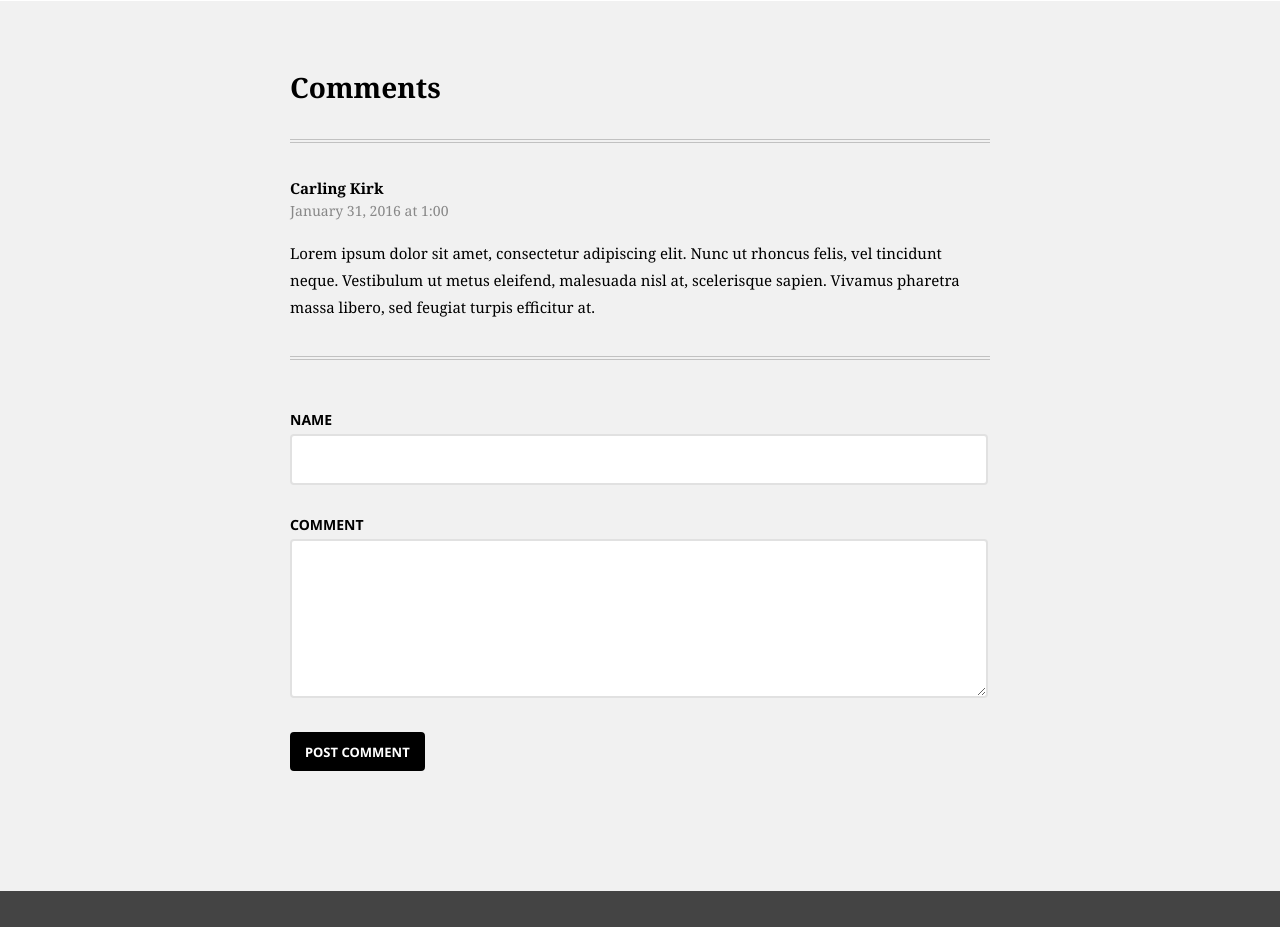
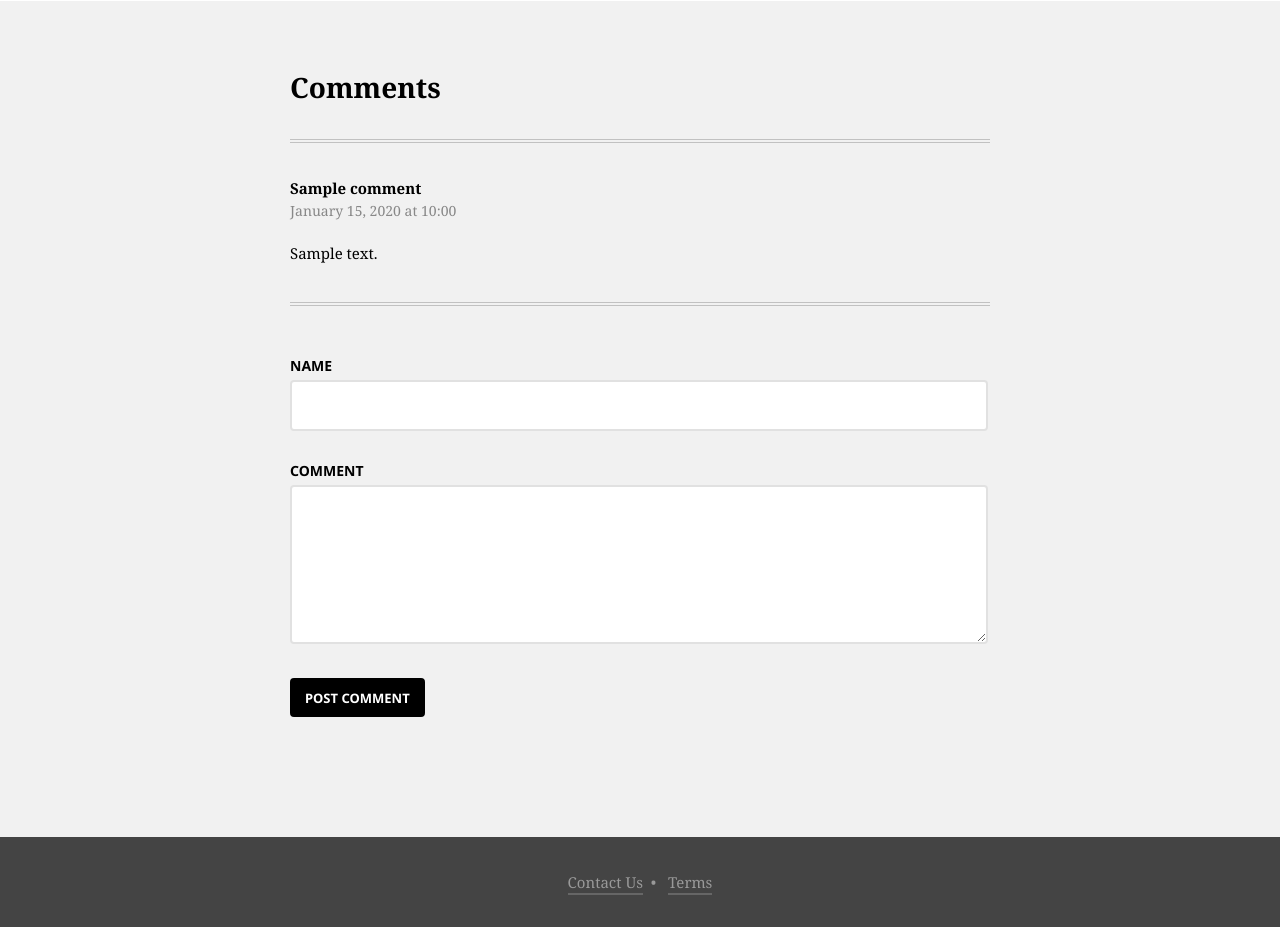
Before and after one commit to ChapmanCheng/phptd_slim-blog, a PHP site: template templates/detail.twig in a window 1280 px wide. Shown: the part 526-1453 px from the top of the page. Run offline with PHP 8.4, Linux system fonts and the light colour scheme; the template is opened without the code that fills it: most values are stand-ins (such as "Sample title", 1, 10 or a date in 2020); some libraries are stand-ins or nearby versions.

Commit message:
complete details and new comments page

```diff
--- a/templates/detail.twig
+++ b/templates/detail.twig
@@ -11,7 +11,7 @@
                     <time datetime="{{ post.date }}">{{ func.dateString(post.date) }}</time>
                     <div class="entry">
                         <p>{{ post.body|nl2br }}</p>
-                        <p><a class="link" href="/edit/{{ post.id }}">Edit Entry</a></p>
+                        <p><a class="link" href="/edit?id={{ post.id }}">Edit Entry</a></p>
                     </div>
                 </article>
             </div>
@@ -20,18 +20,20 @@
     <section class="entry-comments">
         <div class="container">
                 <h2>Comments</h2>
-                <div class="comment">
-                    <strong>Carling Kirk</strong>
-                    <time datetime="2016-01-31 1:00">January 31, 2016 at 1:00</time>
-                    <p>Lorem ipsum dolor sit amet, consectetur adipiscing elit. Nunc ut rhoncus felis, vel tincidunt neque. Vestibulum ut metus eleifend, malesuada nisl at, scelerisque sapien. Vivamus pharetra massa libero, sed feugiat turpis efficitur at.</p>
-                </div>
+                {% for comment in comments %}
+                    <div class="comment" data-commentID="{{ comment.id }}">
+                        <strong>{{ comment.name }}</strong>
+                        <time datetime="{{ comment.created_at }}">{{ func.dateString(comment.created_at) }}</time>
+                        <p>{{ comment.body|nl2br }}</p>
+                    </div>
+                {% endfor %}
                 <div class="new-comment">
-                    <form>
-                            <label for="name"> Name</label>
-                            <input type="text" name="name"><br>
-                            <label for="comment">Comment</label>
-                            <textarea rows="5" name="comment"></textarea>
-                            <input type="submit" value="Post Comment" class="button">
+                    <form action="{{ path }}?id={{post.id}}" method="POST">
+                        <label for="name">Name</label>
+                        <input type="text" name="name"><br>
+                        <label for="body">Comment</label>
+                        <textarea rows="5" name="body"></textarea>
+                        <input type="submit" value="Post Comment" class="button">
                     </form>
                 </div>
         </div>
--- a/templates/index.twig
+++ b/templates/index.twig
@@ -9,12 +9,10 @@
 
                 {% for post in posts %}
                     <article>
-                        <h2><a href="/detail/{{ post.id }}">{{ post.title }}</a></h2>
+                        <h2><a href="/detail?id={{ post.id }}">{{ post.title }}</a></h2>
                         <time datetime="{{ post.date }}">{{ func.dateString(post.date) }}</time>
                     </article>
                 {% endfor %}
-
-
 
             </div>
         </div>
```
Also changed, not shown: src/model/Comment.php (+14 -12 lines), src/routes.php (+16 -5 lines).
